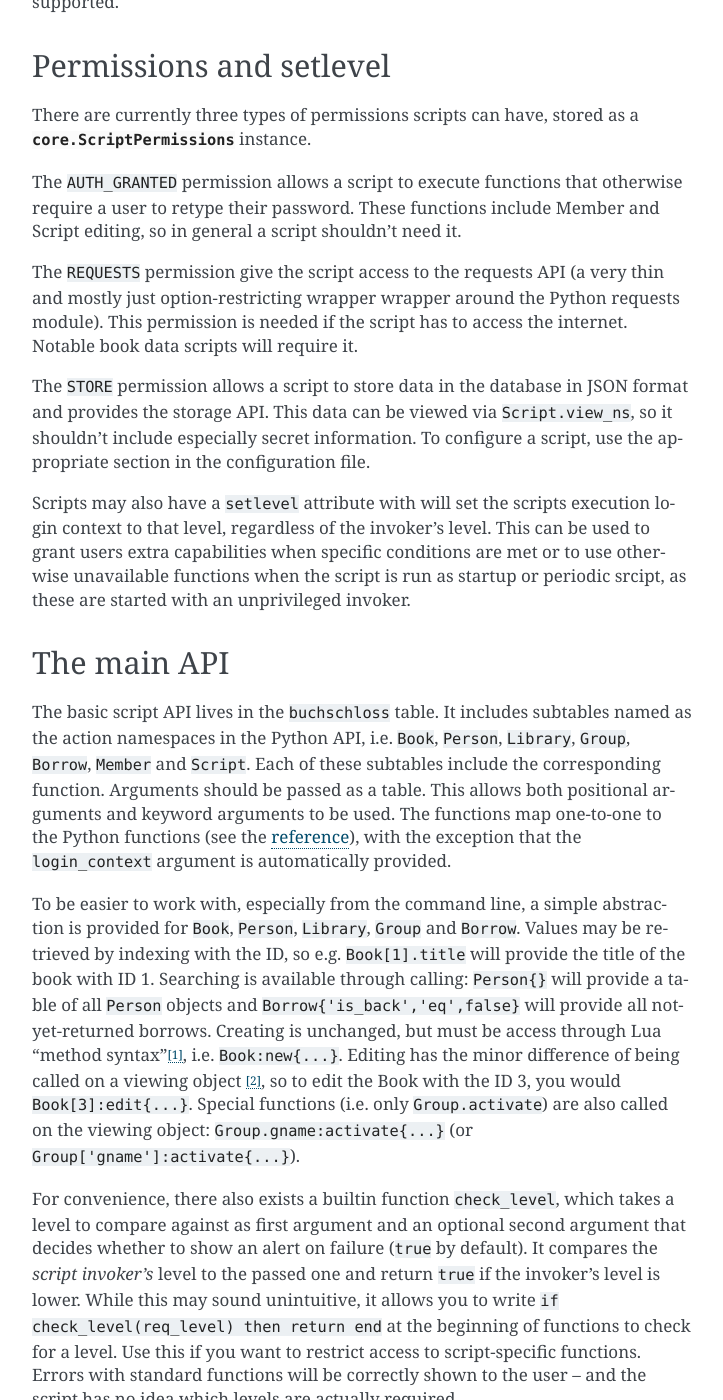
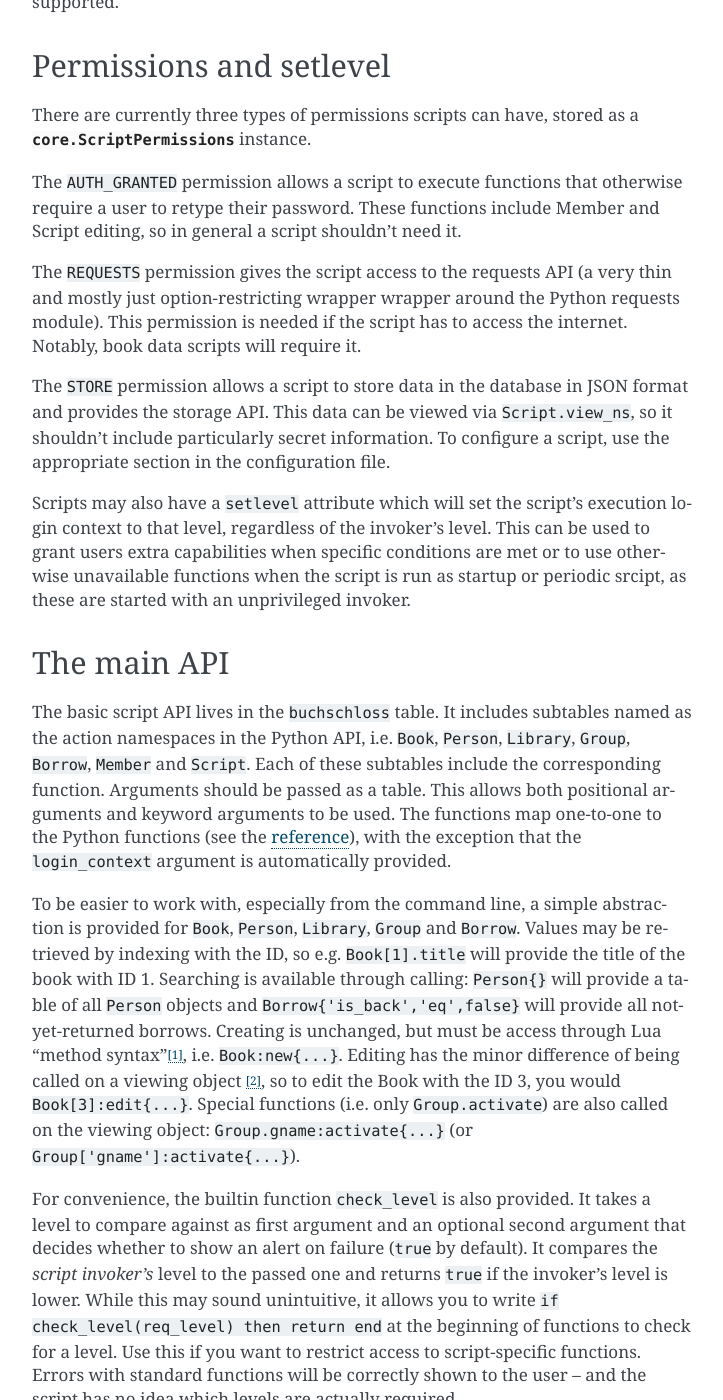
Before and after one commit to mikitsu/buchschloss, a Sphinx documentation site: the page built from doc/scripts.rst, in a window 1280 px wide and 1400 px high, scrolled down 653 px. Shown: the whole window, without its empty margins (388-1111 px from the left). Built offline with Sphinx 7.4.7, drawn with Linux system fonts in a browser that asks for light colours; some of the changed text lies outside the part shown.

Commit message:
correct a bunch of typos and improve some wordings

```diff
--- a/doc/scripts.rst
+++ b/doc/scripts.rst
@@ -37,17 +37,17 @@
 require a user to retype their password. These functions include Member and Script
 editing, so in general a script shouldn't need it.
 
-The ``REQUESTS`` permission give the script access to the requests API (a very thin
+The ``REQUESTS`` permission gives the script access to the requests API (a very thin
 and mostly just option-restricting wrapper wrapper around the Python requests module).
-This permission is needed if the script has to access the internet. Notable book data
+This permission is needed if the script has to access the internet. Notably, book data
 scripts will require it.
 
 The ``STORE`` permission allows a script to store data in the database in JSON format
 and provides the storage API. This data can be viewed via ``Script.view_ns``,
-so it shouldn't include especially secret information. To configure a script,
+so it shouldn't include particularly secret information. To configure a script,
 use the appropriate section in the configuration file.
 
-Scripts may also have a ``setlevel`` attribute with will set the scripts execution
+Scripts may also have a ``setlevel`` attribute which will set the script's execution
 login context to that level, regardless of the invoker's level. This can be used
 to grant users extra capabilities when specific conditions are met or to use
 otherwise unavailable functions when the script is run as startup or periodic srcipt,
@@ -76,10 +76,10 @@
 Special functions (i.e. only ``Group.activate``) are also called on the viewing
 object: ``Group.gname:activate{...}`` (or ``Group['gname']:activate{...}``).
 
-For convenience, there also exists a builtin function ``check_level``, which takes a level
-to compare against as first argument and an optional second argument that decides
+For convenience, the builtin function ``check_level`` is also provided.
+It takes a level to compare against as first argument and an optional second argument that decides
 whether to show an alert on failure (``true`` by default). It compares the *script invoker's*
-level to the passed one and return ``true`` if the invoker's level is lower.
+level to the passed one and returns ``true`` if the invoker's level is lower.
 While this may sound unintuitive, it allows you to write ``if check_level(req_level) then return end``
 at the beginning of functions to check for a level. Use this if you want to restrict access to
 script-specific functions. Errors with standard functions will be correctly shown to the user
@@ -98,10 +98,10 @@
 a regular expression defined in the lua configuration section. GET parameters have to
 be included in the URL.
 
-The response-type parameter may be ``auto``, the default, in which case an appropriate type
+The response-type parameter may be ``'auto'``, the default, in which case an appropriate type
 is extracted from the ``Content-Type`` header. This is not recommended.
-Other recognized values are ``json``, which will return a table with the response data
-parse as JSON and ``html`` or ``xml`` which will return a BeautifulSoup wrapper described below.
+Other recognized values are ``'json'``, which will return a table with the response data
+parse as JSON and ``'html'`` or ``'xml'`` which will return a BeautifulSoup wrapper described below.
 All unrecognized response-types will return the response data as text.
 
 The BeautifulSoup wrapper provides access to ``select`` and ``select_one``,
```
Also changed, not shown: doc/api.rst (+7 -7 lines), 1 other file.
